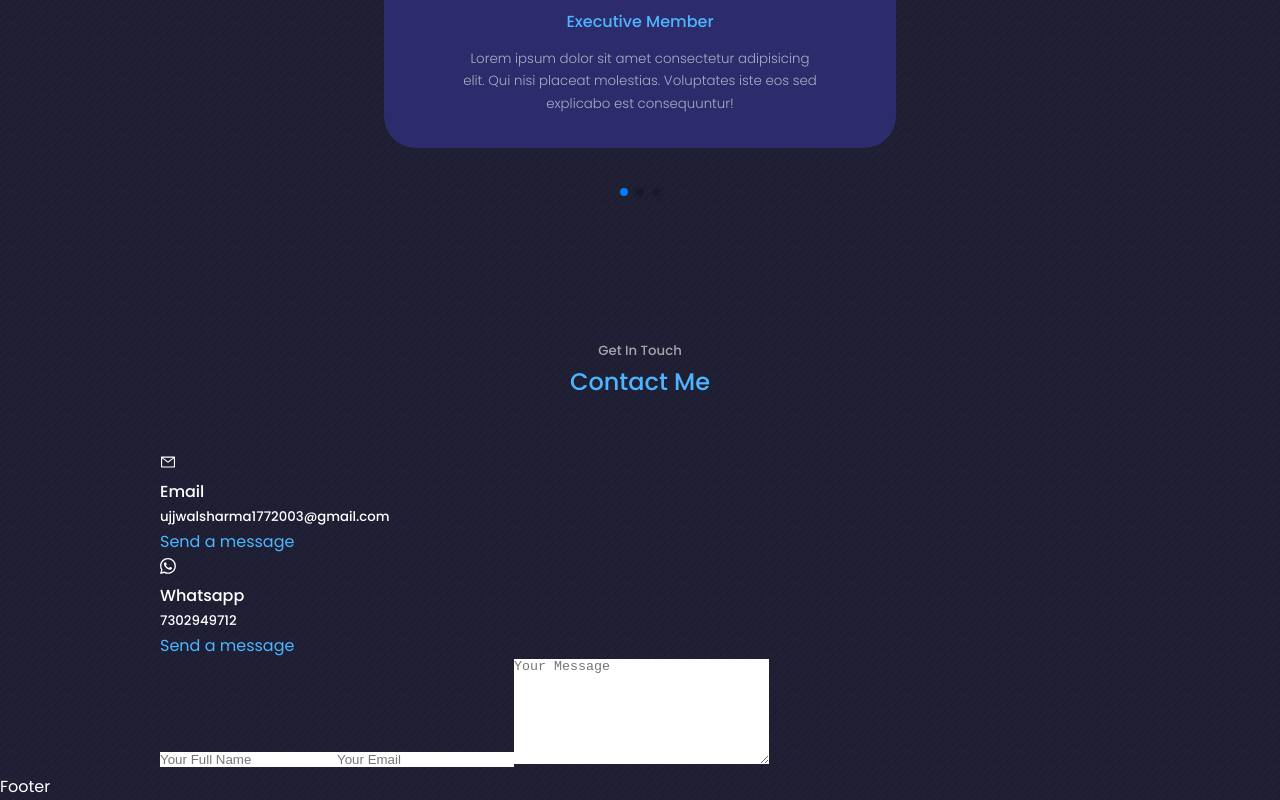
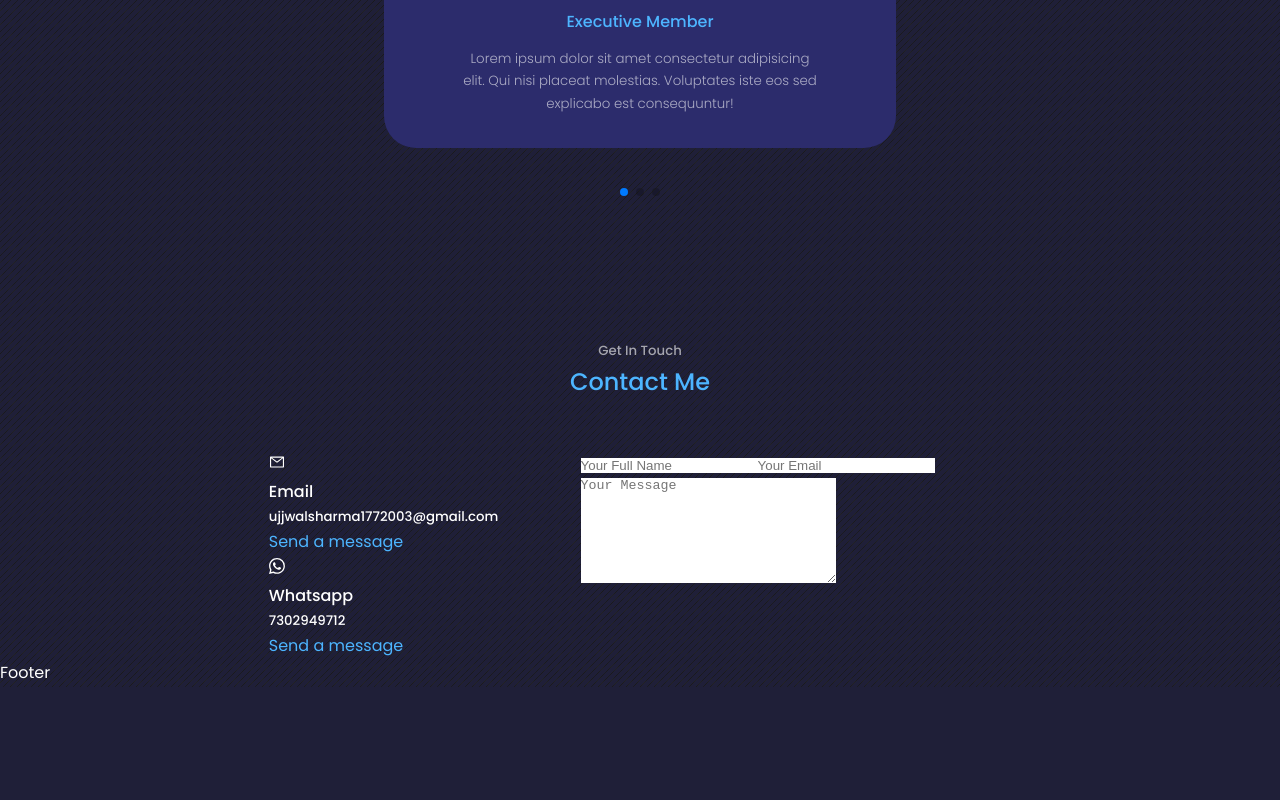
Before and after one commit to Ujjwalsharma7/Portfolio, a React (Create React App) app: page / in a window 1280 px wide. Shown: the part 3769-4569 px from the top of the page. After the commit the page ends 4456 px from the top, so only its background shows below. Built offline with nearby package versions, Linux system fonts and the light colour scheme.

Commit message:
added css to contact container

```diff
--- a/src/components/contact/contact.css
+++ b/src/components/contact/contact.css
@@ -0,0 +1,6 @@
+.container.contact__container{
+    width: 58%;
+    display: grid;
+    grid-template-columns: 30% 58%;
+    gap: 12%;
+}
```
